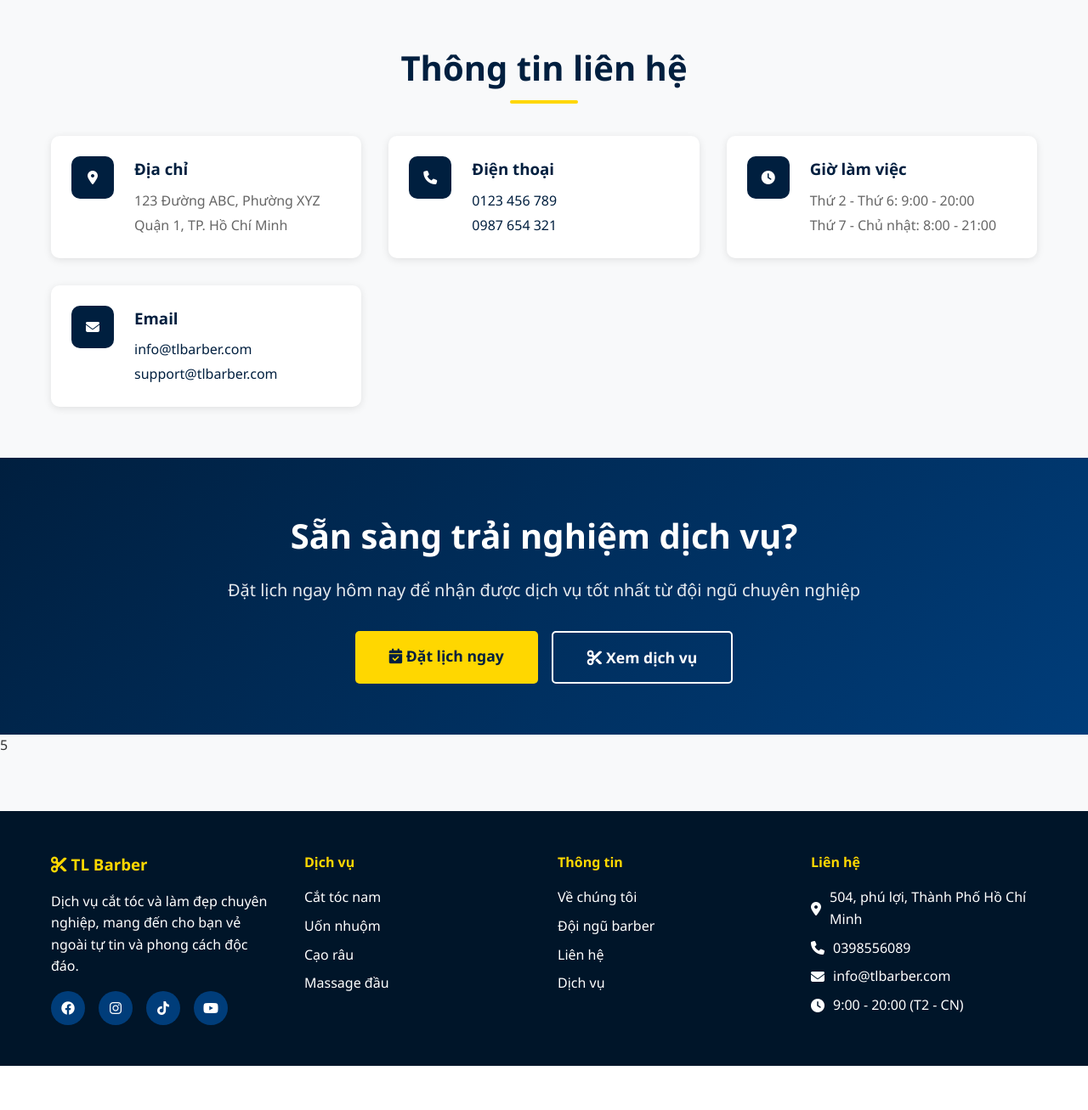
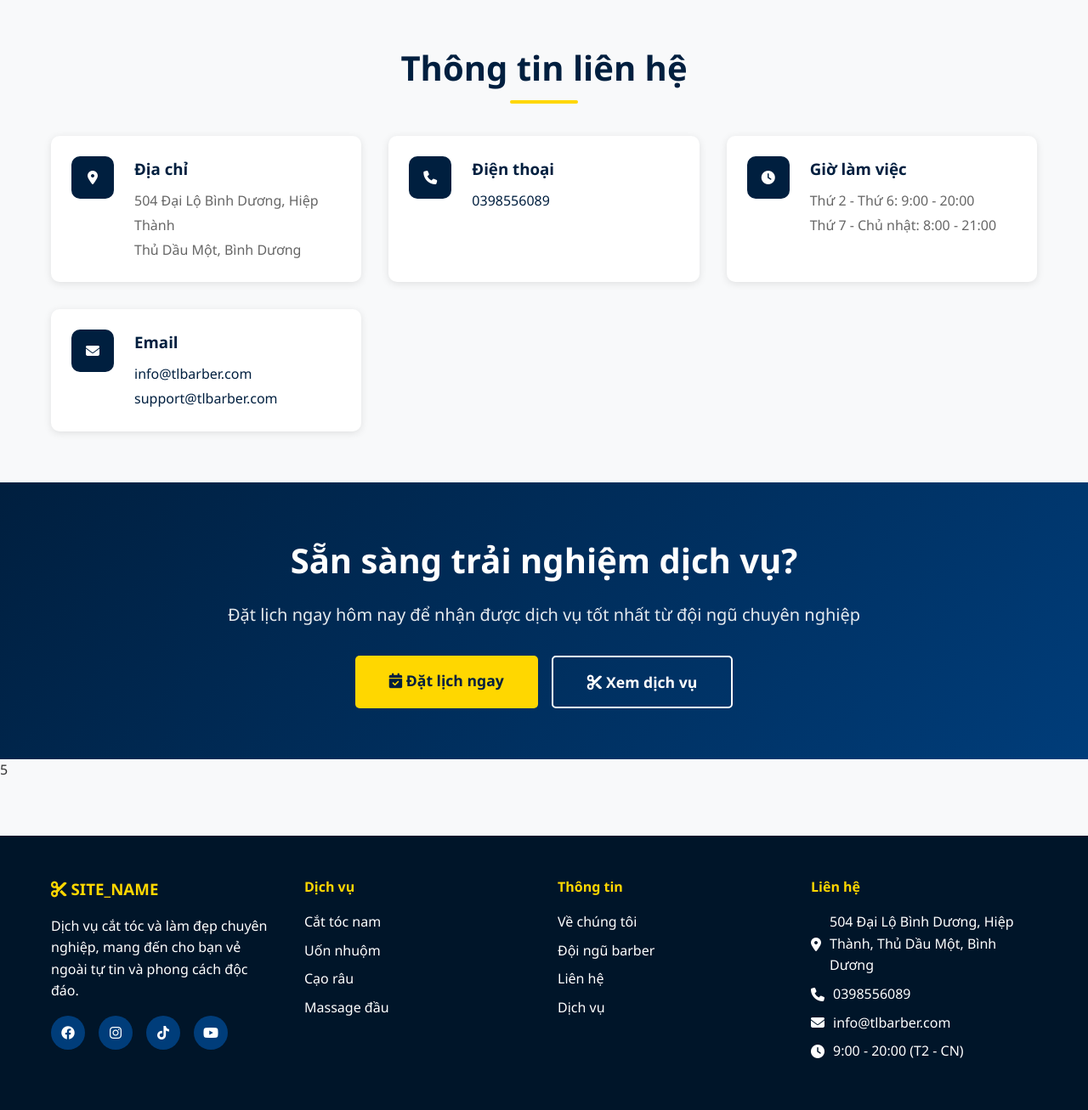
Before and after one commit to 23050136/tl_barber, a PHP site: page /PTUDMNM_TL/pages/about.php in a window 1280 px wide. Shown: the part 2840-4147 px from the top of the page at 85% size. Before the commit the page ends 4095 px from the top, so only its background shows below. Run offline with PHP 8.4, Linux system fonts and the light colour scheme; data comes from the database, SQL or seed files in the repository; data that the repository does not hold is empty; some libraries are stand-ins or nearby versions.

Commit message:
update VCT

```diff
--- a/includes/footer.php
+++ b/includes/footer.php
@@ -33,7 +33,7 @@
                 <div class="footer-section">
                     <h4>Liên hệ</h4>
                     <ul class="contact-info">
-                        <li><i class="fas fa-map-marker-alt"></i> 504, phú lợi, Thành Phố Hồ Chí Minh</li>
+                        <li><i class="fas fa-map-marker-alt"></i> 504 Đại Lộ Bình Dương, Hiệp Thành, Thủ Dầu Một, Bình Dương</li>
                         <li><i class="fas fa-phone"></i> 0398556089</li>
                         <li><i class="fas fa-envelope"></i> info@tlbarber.com</li>
                         <li><i class="fas fa-clock"></i> 9:00 - 20:00 (T2 - CN)</li>
@@ -44,7 +44,7 @@
     </footer>
 
     <div id="notification-toast" class="notification-toast"></div>
-    <a href="https://zalo.me/098556089" class="zalo-fab" target="_blank" rel="noopener" aria-label="Chat Zalo">
+    <a href="https://zalo.me/0398556089" class="zalo-fab" target="_blank" rel="noopener" aria-label="Chat Zalo">
         Zalo
     </a>
 
--- a/pages/about.php
+++ b/pages/about.php
@@ -23,7 +23,8 @@ $stmt = $pdo->query("SELECT COUNT(*) as count FROM users WHERE role = 'customer'
 $total_customers = $stmt->fetch()['count'];
 
 $stmt = $pdo->query("SELECT AVG(rating) as avg_rating FROM reviews");
-$avg_rating = round($stmt->fetch()['avg_rating'], 1);
+$avg_row = $stmt->fetch();
+$avg_rating = $avg_row && $avg_row['avg_rating'] !== null ? round((float)$avg_row['avg_rating'], 1) : 0;
 ?>
 
 <!-- Hero Section -->
@@ -227,8 +228,8 @@ $avg_rating = round($stmt->fetch()['avg_rating'], 1);
                         <div>
                             <h3 style="color: var(--primary-color); margin-bottom: 0.5rem;">Địa chỉ</h3>
                             <p style="color: var(--text-light); line-height: 1.8;">
-                                123 Đường ABC, Phường XYZ<br>
-                                Quận 1, TP. Hồ Chí Minh
+                                504 Đại Lộ Bình Dương, Hiệp Thành<br>
+                                Thủ Dầu Một, Bình Dương
                             </p>
                         </div>
                     </div>
@@ -244,11 +245,8 @@ $avg_rating = round($stmt->fetch()['avg_rating'], 1);
                         <div>
                             <h3 style="color: var(--primary-color); margin-bottom: 0.5rem;">Điện thoại</h3>
                             <p style="color: var(--text-light); line-height: 1.8;">
-                                <a href="tel:0123456789" style="color: var(--primary-color); text-decoration: none;">
-                                    0123 456 789
-                                </a><br>
-                                <a href="tel:0987654321" style="color: var(--primary-color); text-decoration: none;">
-                                    0987 654 321
+                                <a href="tel:0398556089" style="color: var(--primary-color); text-decoration: none;">
+                                    0398556089
                                 </a>
                             </p>
                         </div>
--- a/pages/location.php
+++ b/pages/location.php
@@ -18,7 +18,7 @@ require_once __DIR__ . '/../includes/header.php';
                         </li>
                         <li>
                             <span class="location-label"><i class="fas fa-location-dot"></i> Địa chỉ:</span>
-                            <span class="location-value">504, phú lợi , tp hồ chí minh</span>
+                            <span class="location-value">504 Đại Lộ Bình Dương, Hiệp Thành, Thủ Dầu Một, Bình Dương</span>
                         </li>
                         <li>
                             <span class="location-label"><i class="fas fa-clock"></i> Thời gian hoạt động:</span>
@@ -26,7 +26,7 @@ require_once __DIR__ . '/../includes/header.php';
                         </li>
                         <li>
                             <span class="location-label"><i class="fas fa-phone"></i> Số điện thoại:</span>
-                            <span class="location-value"><a href="tel:098556089">098556089</a></span>
+                            <span class="location-value"><a href="tel:0398556089">0398556089</a></span>
                         </li>
                         <li>
                             <span class="location-label"><i class="fas fa-envelope"></i> Email:</span>
@@ -41,7 +41,7 @@ require_once __DIR__ . '/../includes/header.php';
                     <h2 class="location-heading"><i class="fas fa-map"></i> Bản đồ</h2>
                     <div class="map-embed">
                         <iframe
-                            src="https://www.google.com/maps?q=504%20Ph%C3%BA%20L%E1%BB%A3i%2C%20TP%20H%E1%BB%93%20Ch%C3%AD%20Minh&output=embed"
+                            src="https://www.google.com/maps?q=504%20%C4%90%E1%BA%A1i%20L%E1%BB%99%20B%C3%ACnh%20D%C6%B0%C6%A1ng%2C%20Hi%E1%BB%87p%20Th%C3%A0nh%2C%20Th%E1%BB%A7%20D%E1%BA%A7u%20M%E1%BB%99t%2C%20B%C3%ACnh%20D%C6%B0%C6%A1ng&output=embed"
                             allowfullscreen=""
                             loading="lazy"
                             referrerpolicy="no-referrer-when-downgrade"></iframe>
```
Also changed, not shown: pages/payment.php (+18 -4 lines).
